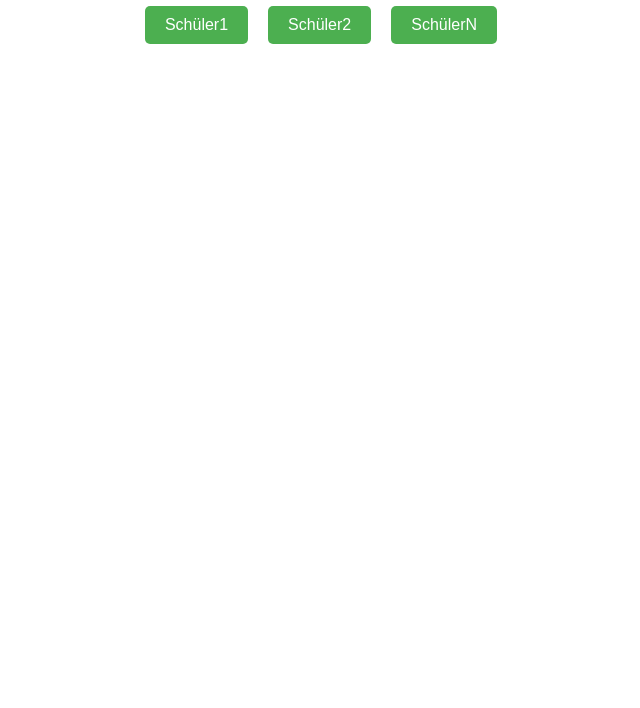
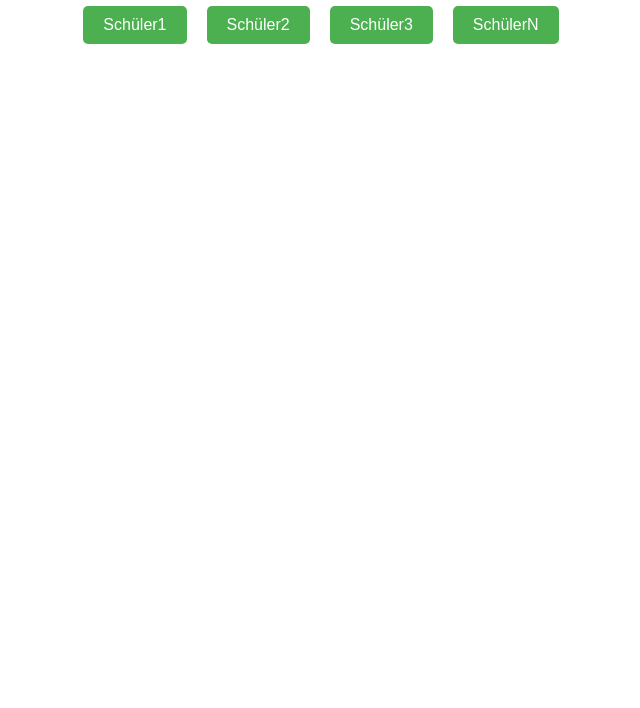
Before and after one commit to KssSteiner/Schuelersite, a plain HTML site: page index.html in a window 1280 px wide. Shown: the part 92-800 px from the top of the page, without its empty margins (319-959 px from the left). Drawn offline with Linux system fonts and the light colour scheme.

```diff
--- a/index.html
+++ b/index.html
@@ -11,6 +11,7 @@
     <div class="menu">
       <a href="schueler1.html">Schüler1</a>
       <a href="schueler2.html">Schüler2</a>
+      <a href="schueler3.html">Schüler3</a>
       <a href="schuelern.html">SchülerN</a>
     </div>
   </body>
```
